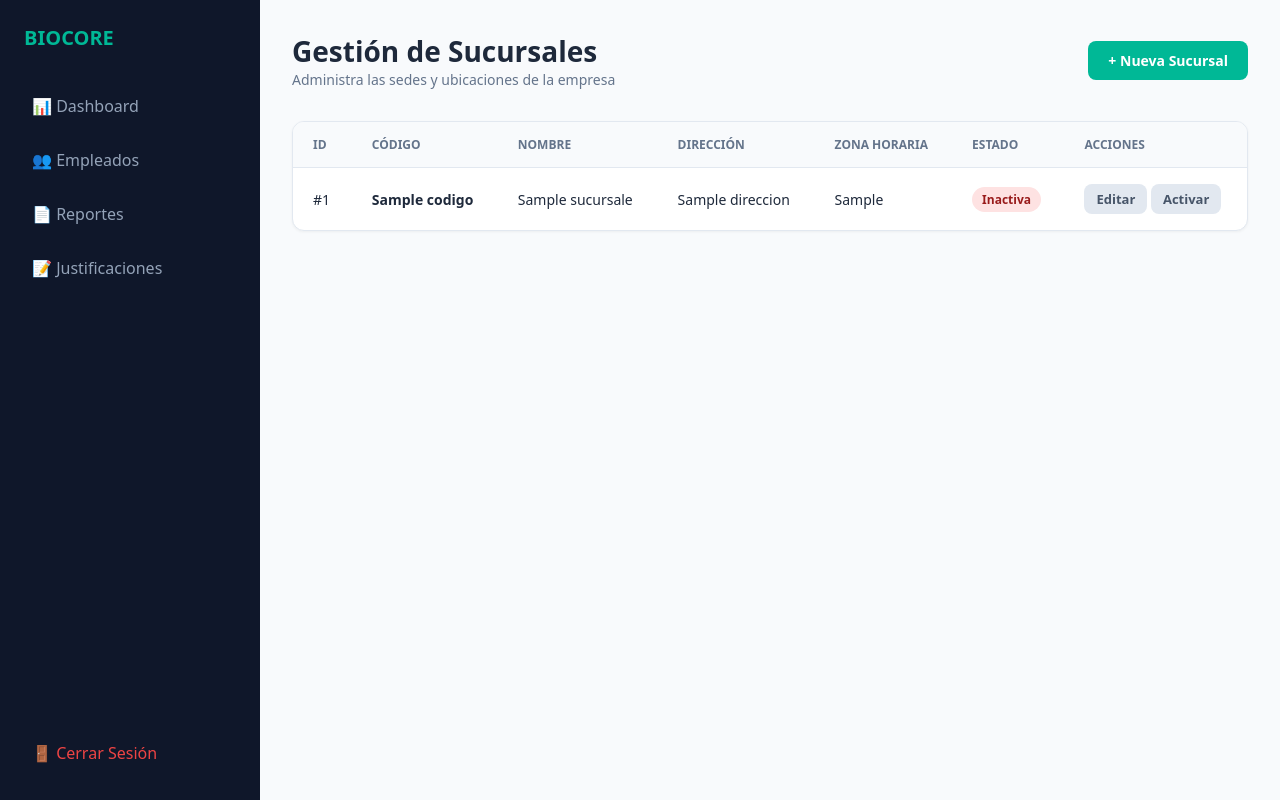
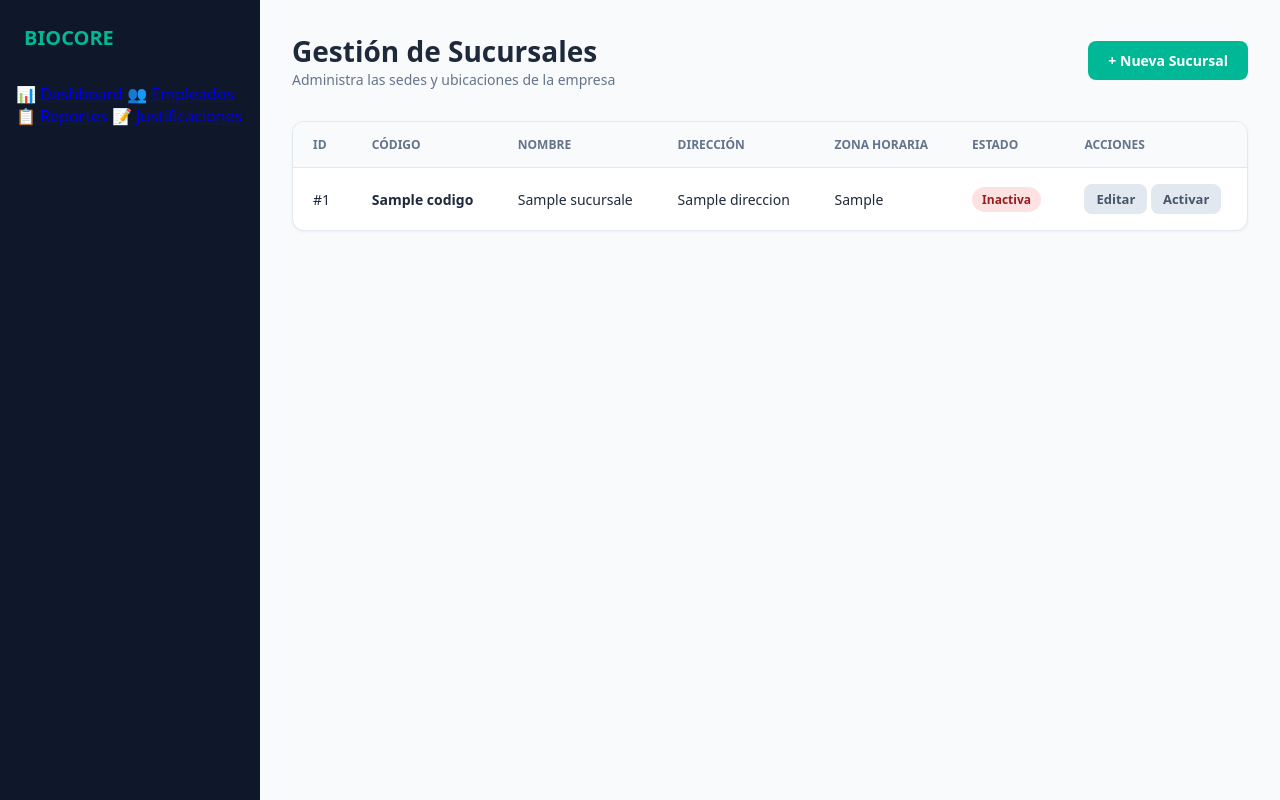
Before and after one commit to FernandoSerrano07/BIOCORE, a FastAPI app: template backend/templates/admin_sucursales.html in a window 1280 px wide. Run offline with FastAPI, Linux system fonts and the light colour scheme; the template is opened without the code that fills it: most values are stand-ins (such as "Sample title", 1, 10 or a date in 2020); parts of the project's set-up code (start-up, migrations or seed data) failed here and were passed over; some libraries are stand-ins or nearby versions.

Commit message:
Update admin_sucursales.html

```diff
--- a/backend/templates/admin_sucursales.html
+++ b/backend/templates/admin_sucursales.html
@@ -55,18 +55,17 @@
 
   <aside class="sidebar">
     <h2>BIOCORE</h2>
-    <ul class="nav-links">
-      <li><a href="/admin/dashboard">📊 Dashboard</a></li>
-      <li><a href="/admin/usuarios">👥 Empleados</a></li>
-      <li><a href="/admin/reportes">📄 Reportes</a></li>
-      <li><a href="/admin/justificaciones">📝 Justificaciones</a></li>
-      {% if admin.es_superadmin %}
-        <li><a href="/admin/sucursales" class="activo">🏢 Sucursales</a></li>
-        <li><a href="/admin/admins">🛡️ Administradores</a></li>
-        <li><a href="/admin/auditoria">👁️ Auditoría</a></li>
-      {% endif %}
-      <li style="margin-top: auto;"><a href="/admin/logout" style="color: #ef4444;">🚪 Cerrar Sesión</a></li>
-    </ul>
+    <nav>
+        <a href="/admin/dashboard" class="activo">📊 Dashboard</a>
+        <a href="/admin/usuarios">👥 Empleados</a>
+        <a href="/admin/reportes">📋 Reportes</a>
+        <a href="/admin/justificaciones">📝 Justificaciones</a>
+        {% if admin.es_superadmin %}
+            <a href="/admin/sucursales">🏢 Sucursales</a>
+            <a href="/admin/admins">🔐 Administradores</a>
+            <a href="/admin/auditoria">🛡️ Auditoría</a>
+        {% endif %}
+    </nav>
   </aside>
 
   <main class="main-content">
```
